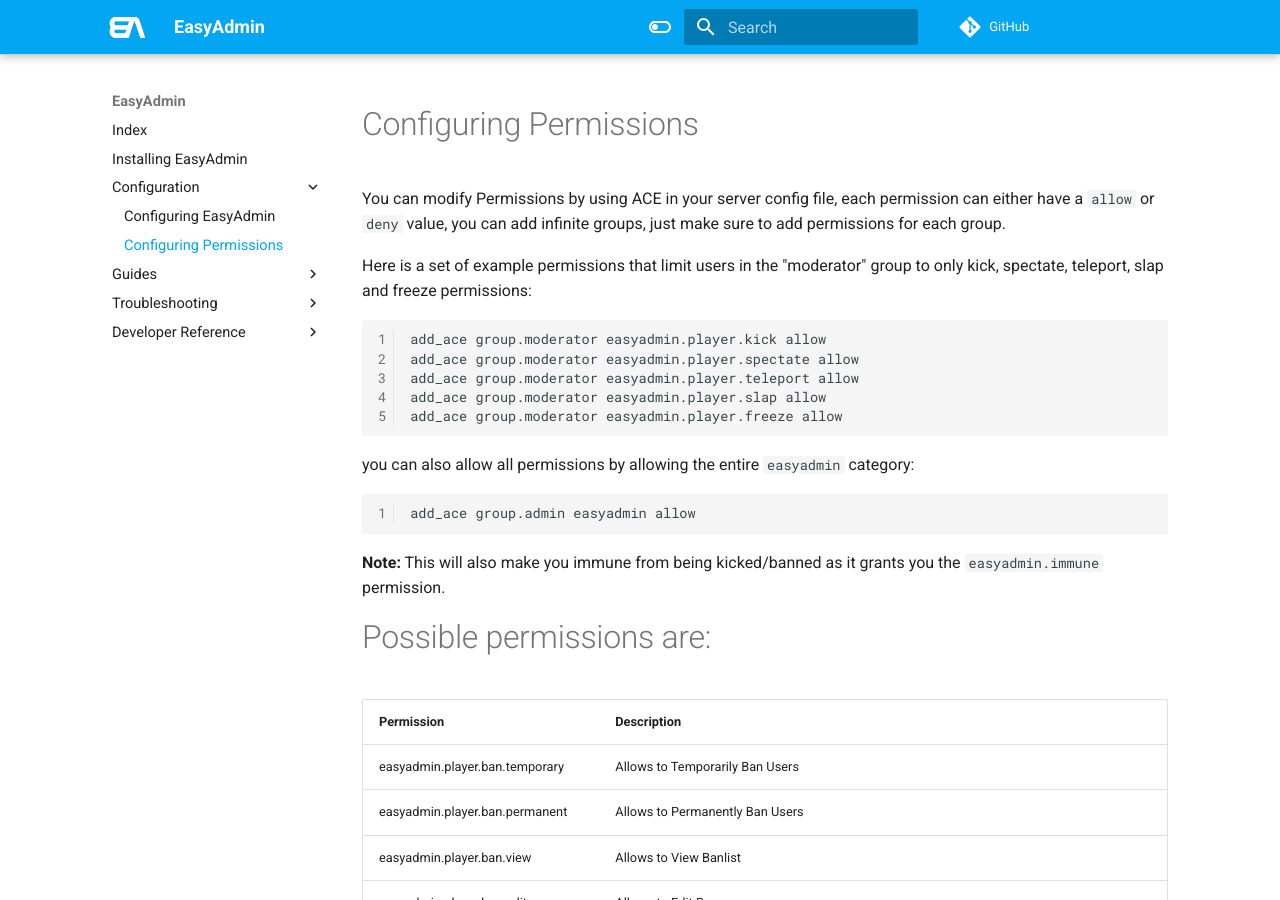
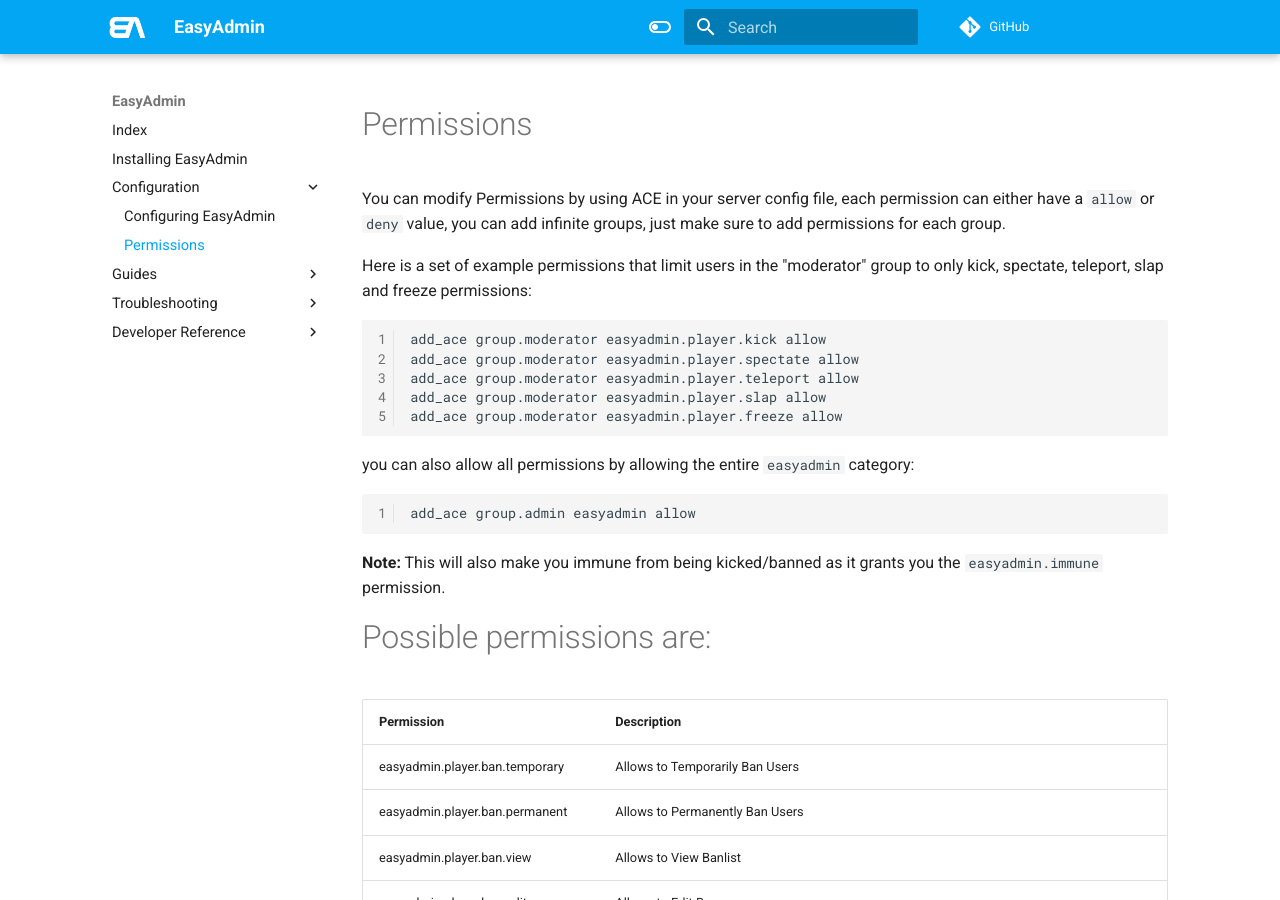
Before and after one commit to Blumlaut/EasyAdmin-docs, an MkDocs documentation site: the page built from docs/permissions.md, in a window 1280 px wide and 900 px high. Built offline with MkDocs 1.6.1 and Material for MkDocs 9.7.7, drawn with Linux system fonts in a browser that asks for light colours; comment, search, counter and statistics services are not loaded.

Commit message:
Update permissions.md

```diff
--- a/docs/permissions.md
+++ b/docs/permissions.md
@@ -1,4 +1,4 @@
-# Configuring Permissions
+# Permissions
 
 
 You can modify Permissions by using ACE in your server config file, each permission can either have a `allow` or `deny` value, you can add infinite groups, just make sure to add permissions for each group.
```
